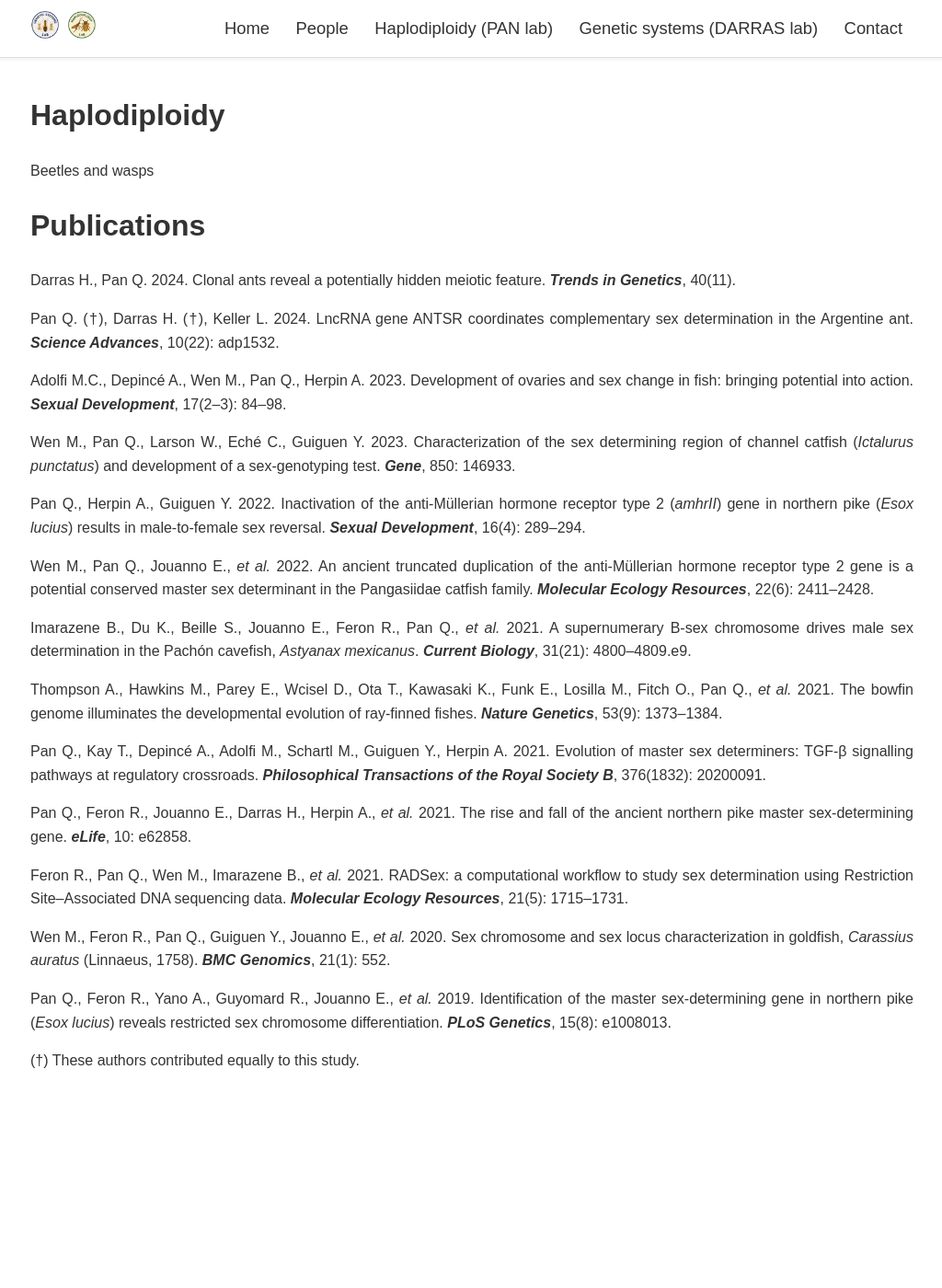
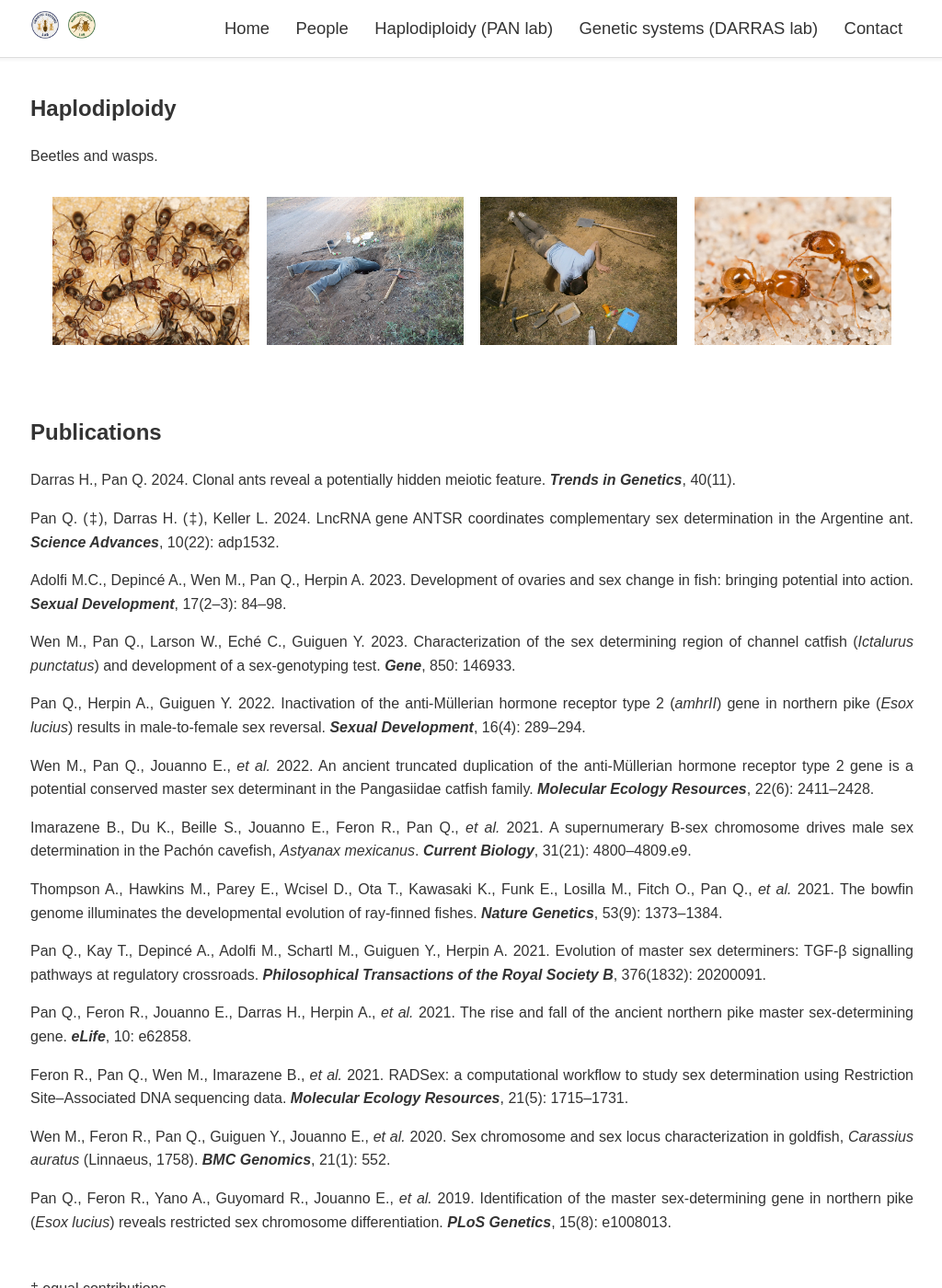
Before and after one commit to lab-darras/lab-darras.github.io, a Jekyll site: the page built from 1n2n-research.md, in a window 1280 px wide and 1400 px high. Shown: the whole window at 92% size, without its empty margins (127-1151 px from the left). Built offline with Jekyll 4.4.1, drawn with Linux system fonts in a browser that asks for light colours.

Commit message:
Update 1n2n-research.md

```diff
--- a/1n2n-research.md
+++ b/1n2n-research.md
@@ -3,18 +3,24 @@ layout: default
 title: Research
 ---
 
-# Haplodiploidy
+## Haplodiploidy
 
-Beetles and wasps
+Beetles and wasps.
 
+<div class="container" style="display:flex; gap:2%; justify-content:space-between;">
+  <img src="{{ '/assets/images/6962841056_04bd7b4b6f_c.jpg' | relative_url }}" alt="Research picture" style="width:23.5%; height:auto; object-fit:cover;">
+  <img src="{{ '/assets/images/14831812109_248e71f584_c.jpg' | relative_url }}" alt="Research picture" style="width:23.5%; height:auto; object-fit:cover;">
+  <img src="{{ '/assets/images/7294863010_93d13923bb_c.jpg' | relative_url }}" alt="Research picture" style="width:23.5%; height:auto; object-fit:cover;">
+  <img src="{{ '/assets/images/4837265100_7ff68cd6f6_c.jpg' | relative_url }}" alt="Research picture" style="width:23.5%; height:auto; object-fit:cover;">
+</div>
 
+<div style="height:40px;"></div>
 
-
-# Publications
+## Publications
 
 Darras H., Pan Q. 2024. Clonal ants reveal a potentially hidden meiotic feature. **_Trends in Genetics_**, 40(11).
 
-Pan Q. (†), Darras H. (†), Keller L. 2024. LncRNA gene ANTSR coordinates complementary sex determination in the Argentine ant. **_Science Advances_**, 10(22): adp1532.
+Pan Q. (‡), Darras H. (‡), Keller L. 2024. LncRNA gene ANTSR coordinates complementary sex determination in the Argentine ant. **_Science Advances_**, 10(22): adp1532.
 
 Adolfi M.C., Depincé A., Wen M., Pan Q., Herpin A. 2023. Development of ovaries and sex change in fish: bringing potential into action. **_Sexual Development_**, 17(2–3): 84–98.
 
@@ -38,5 +44,5 @@ Wen M., Feron R., Pan Q., Guiguen Y., Jouanno E., *et al.* 2020. Sex chromosome
 
 Pan Q., Feron R., Yano A., Guyomard R., Jouanno E., *et al.* 2019. Identification of the master sex-determining gene in northern pike (*Esox lucius*) reveals restricted sex chromosome differentiation. **_PLoS Genetics_**, 15(8): e1008013.
 
-
-(†) These authors contributed equally to this study.
+<div style="height:15px;"></div>
+‡ equal contributions
```
